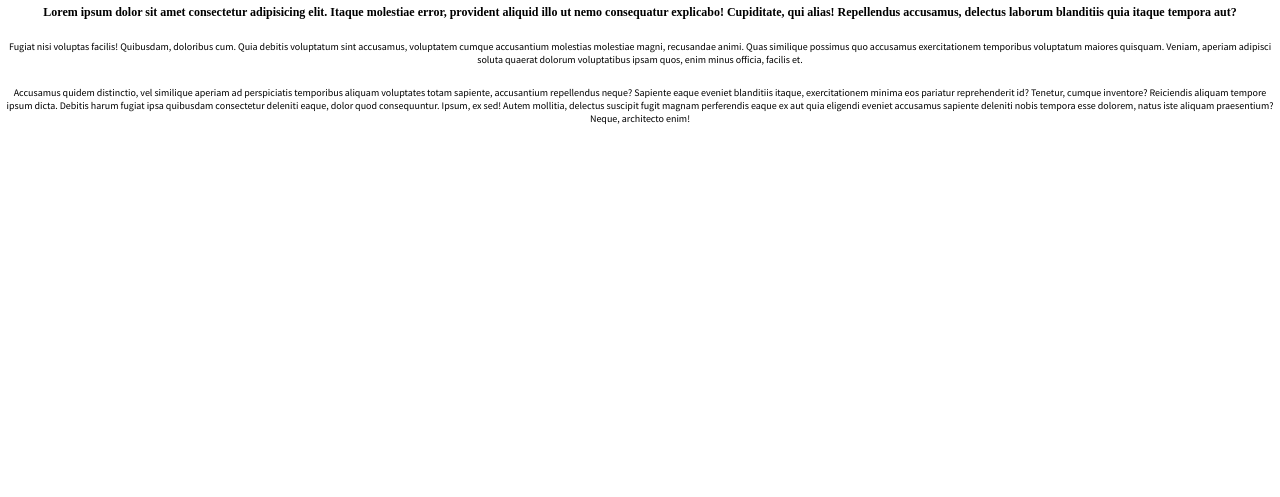
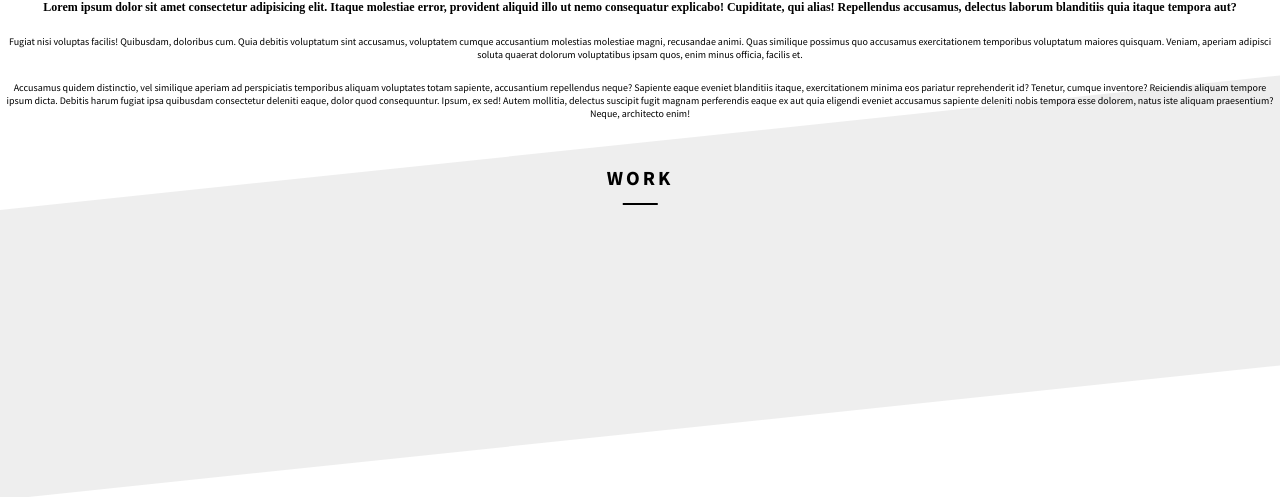
Before and after one commit to binkowskidawid/simple_product_website_react, a React (Create React App) app: page / in a window 1280 px wide. Shown: the part 440-937 px from the top of the page. Before the commit the page ends 805 px from the top, so only its background shows below. Built offline with nearby package versions, Linux system fonts and the light colour scheme.

Commit message:
Add Work.js

```diff
--- a/src/App.css
+++ b/src/App.css
@@ -4,5 +4,7 @@
 	box-sizing: border-box;
 	min-height: 100vh;
 	font-family: "Source Sans Pro", sans-serif;
+	display: flex;
+	flex-direction: column;
 	/* text-align: center; */
 }
--- a/src/App.js
+++ b/src/App.js
@@ -3,6 +3,7 @@ import { BrowserRouter as Router, Switch, Route } from "react-router-dom";
 import "./App.css";
 import Main from "./components/Main";
 import Navbar from "./components/Navbar";
+import Work from "./components/Work";
 
 function App() {
 	return (
@@ -10,6 +11,7 @@ function App() {
 			<Router>
 				<Navbar />
 				<Main />
+				<Work />
 			</Router>
 		</div>
 	);
--- a/src/components/Navbar.css
+++ b/src/components/Navbar.css
@@ -47,9 +47,11 @@ header .left_span {
 
 header .mobile_menu {
 	font-size: 15px;
-	position: absolute;
-	top: 0;
+	position: fixed;
+	top: 5px;
 	right: 10px;
+	z-index: 5;
+	cursor: pointer;
 }
 
 .gem {
@@ -113,10 +115,6 @@ header .mobile_menu {
 	display: none;
 }
 
-.menu-icon {
-	display: none;
-}
-
 @media screen and (max-width: 960px) {
 	.NavbarItems {
 		position: relative;
@@ -127,11 +125,19 @@ header .mobile_menu {
 		flex-direction: column;
 		width: 100%;
 		height: 100vh;
-		position: absolute;
-		top: 10px;
+		position: fixed;
+		top: -16px;
 		left: -100%;
 		opacity: 1;
 		transition: all 0.5s ease;
+	}
+
+	/* header .mobile-menu {
+		opacity: 1;
+	} */
+
+	.fa-times {
+		color: #fff;
 	}
 
 	.nav-menu.active {
@@ -166,16 +172,6 @@ header .mobile_menu {
 		transform: translate(25%, 50%);
 	}
 
-	.menu-icon {
-		display: block;
-		position: absolute;
-		top: 0;
-		right: 0;
-		transform: translate(-100%, 60%);
-		font-size: 1.8rem;
-		cursor: pointer;
-	}
-
 	.nav-links-mobile {
 		display: block;
 		text-align: center;
--- /dev/null
+++ b/src/components/Work.css
@@ -0,0 +1,44 @@
+.work_section {
+	height: 250px;
+	width: 100%;
+	position: relative;
+}
+
+.work_section .background {
+	position: relative;
+	top: 0;
+	right: 0;
+	left: 0;
+	margin-top: 80px;
+	width: 100vw;
+	height: 290px;
+	background-image: linear-gradient(#eee, #eee);
+	transform: skewY(-6deg);
+	transform-origin: top left;
+	z-index: -1;
+}
+
+.text {
+	position: absolute;
+	top: 25px;
+	left: 50%;
+	transform: translateX(-50%);
+	height: 100%;
+	display: flex;
+	flex-direction: column;
+	align-items: center;
+}
+
+.text h1 {
+	margin-top: 10px;
+	font-size: 20px;
+	font-weight: 700;
+	letter-spacing: 3px;
+	text-transform: uppercase;
+}
+
+.text .bot {
+	width: 35px;
+	height: 2px;
+	background-color: #000;
+}
--- /dev/null
+++ b/src/components/Work.js
@@ -0,0 +1,16 @@
+import React from "react";
+import "./Work.css";
+
+function Work() {
+	return (
+		<div className="work_section">
+			<div className="background"></div>
+			<div className="text">
+				<h1>WORK</h1>
+				<div className="bot"></div>
+			</div>
+		</div>
+	);
+}
+
+export default Work;
```
